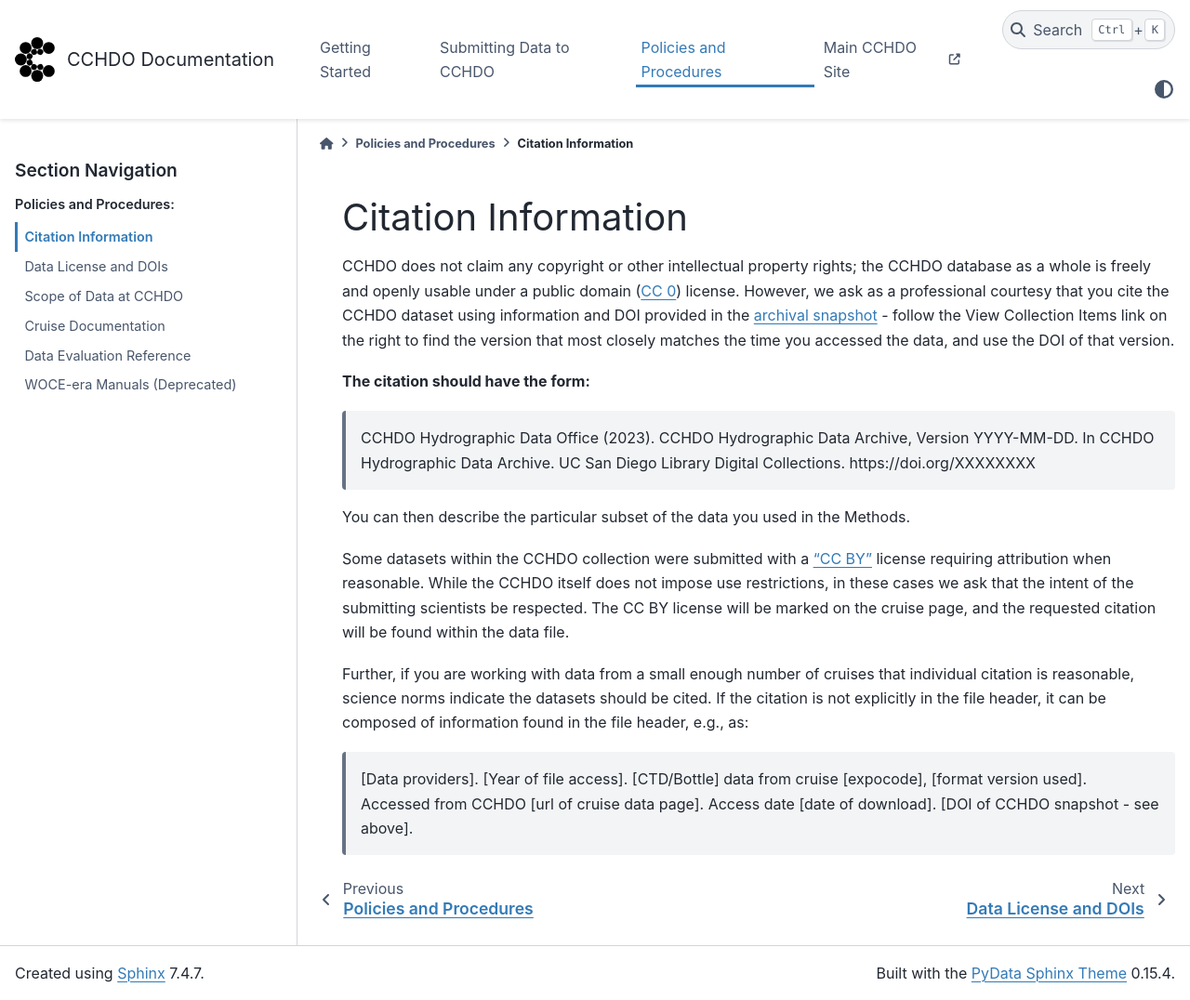
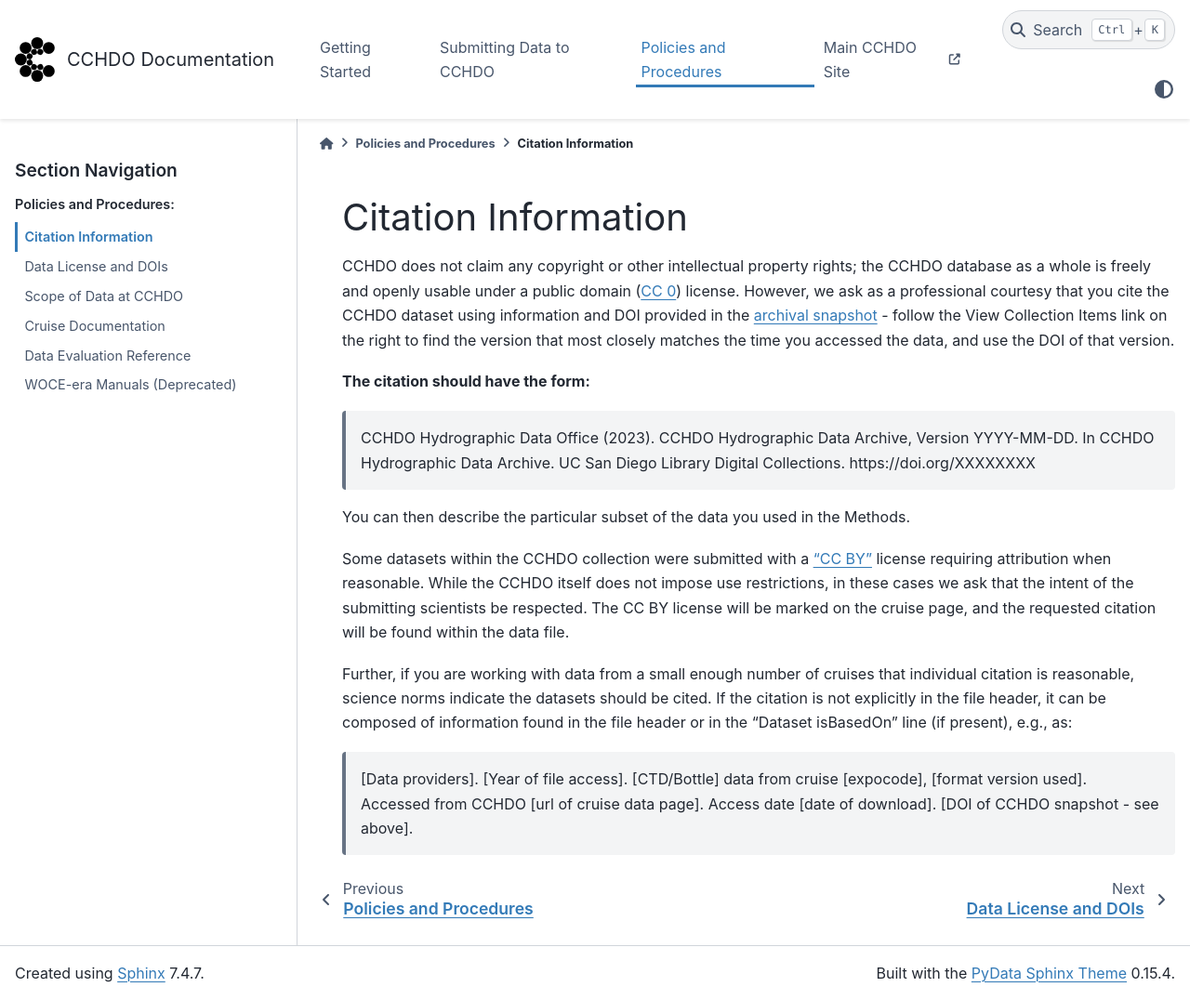
Before and after one commit to cchdo/cchdo-learning-and-guides, a Sphinx documentation site: the page built from docs/policies_and_procedures/how_to_cite.md, in a window 1280 px wide and 1076 px high. Shown: the whole window at 93% size. Built offline with Sphinx 7.4.7 and the PyData theme 0.15.4, drawn with Linux system fonts in a browser that asks for light colours; pages that are not in the unit, such as notebooks, are missing from menus.

Commit message:
Update citation information

```diff
--- a/docs/policies_and_procedures/how_to_cite.md
+++ b/docs/policies_and_procedures/how_to_cite.md
@@ -13,6 +13,6 @@ While the CCHDO itself does not impose use restrictions, in these cases we ask t
 The CC BY license will be marked on the cruise page, and the requested citation will be found within the data file.
 
 Further, if you are working with data from a small enough number of cruises that individual citation is reasonable, science norms indicate the datasets should be cited.
-If the citation is not explicitly in the file header, it can be composed of information found in the file header, e.g., as:
+If the citation is not explicitly in the file header, it can be composed of information found in the file header or in the “Dataset isBasedOn” line (if present), e.g., as:
 
 > [Data providers]. [Year of file access]. [CTD/Bottle] data from cruise [expocode], [format version used]. Accessed from CCHDO [url of cruise data page]. Access date [date of download]. [DOI of CCHDO snapshot - see above].
```
